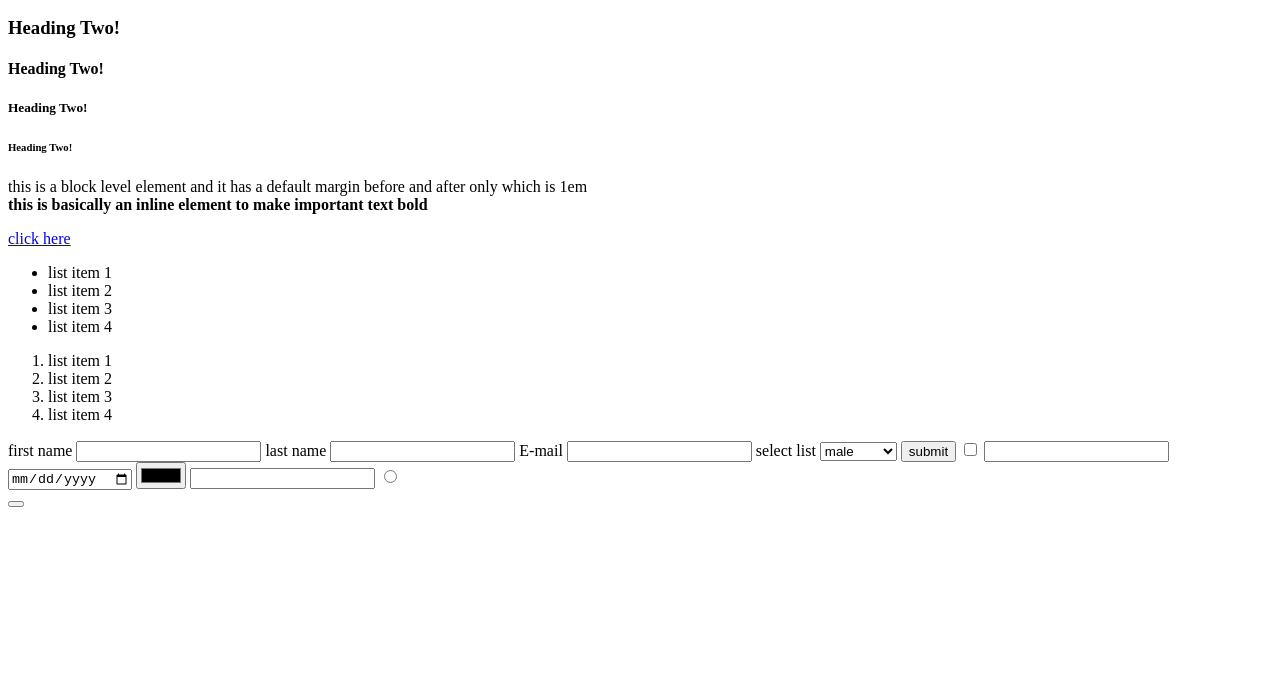
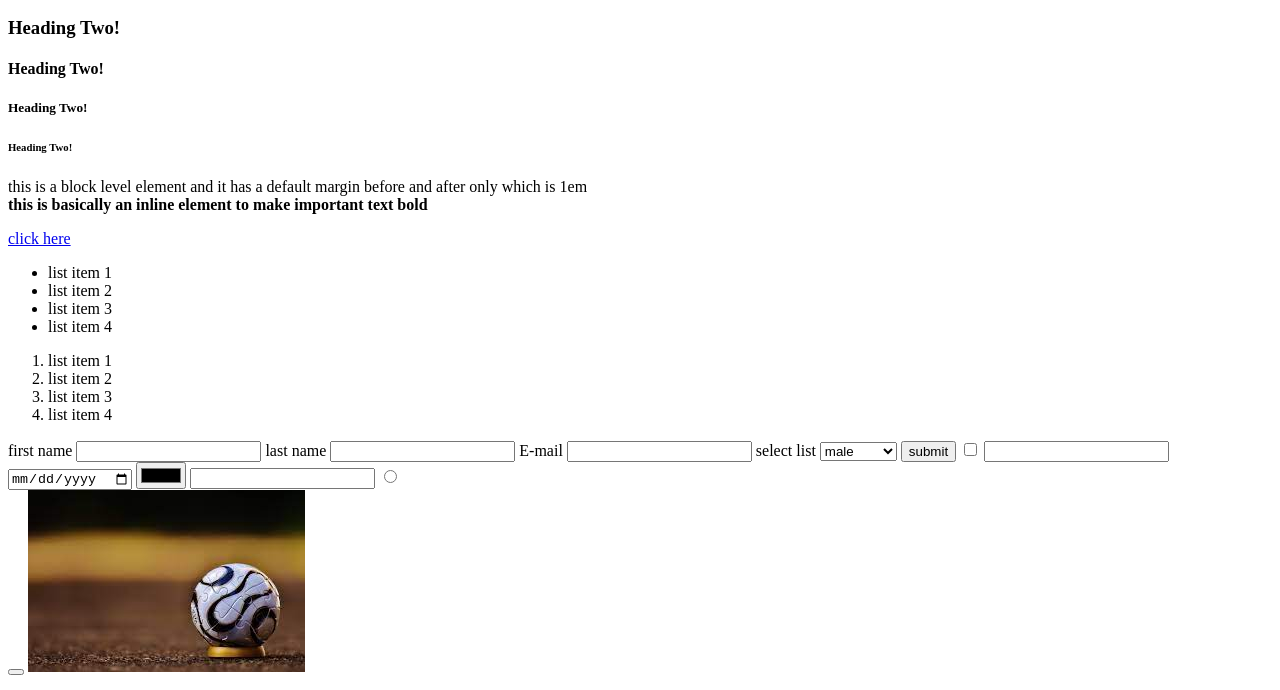
Before and after one commit to Mohamedboram/Traversry-media, a plain HTML site: page index.html in a window 1280 px wide. Shown: the part 110-800 px from the top of the page. Drawn offline with Linux system fonts and the light colour scheme.

Commit message:
added a picture to my html layout

```diff
--- a/index.html
+++ b/index.html
@@ -62,5 +62,9 @@
     <!-- this is button without using forums -->
     <button></button>
     <!-- this the image element and it's an inline element + it's a self closing tag -->
+    <a href="download.jpeg">
+        <img src="download.jpeg" alt="football">
+    </a>
+
   </body>
 </html>
```
Also changed, not shown: J5cZ61KuVq.webp (added), download.jpeg (added).
